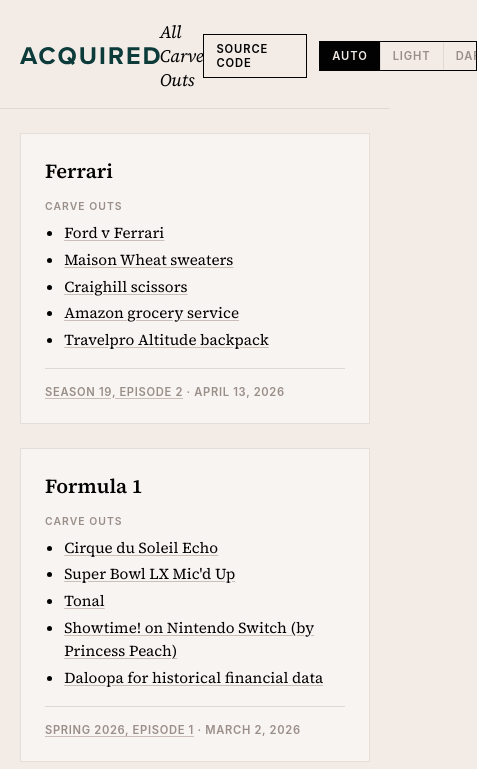
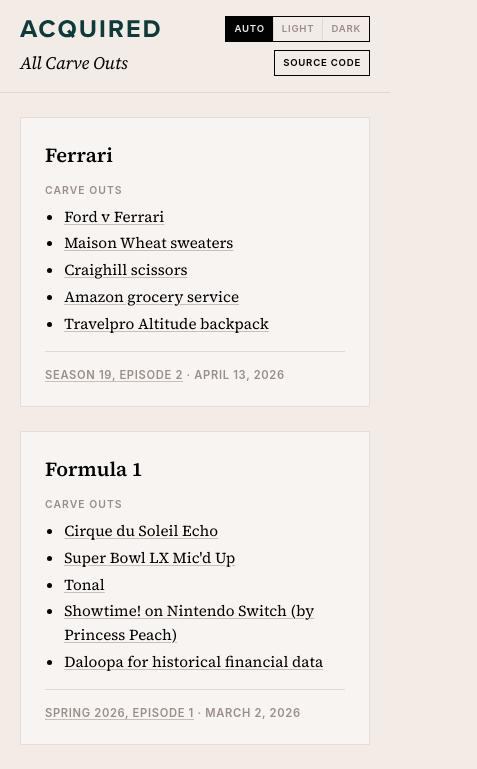
Before and after one commit to e0/acquired-carve-outs, a website built with Vite: page index.html in a window 390 px wide. Shown: the top 769 px of the page, 477 px wide, since content can reach past the window. Built offline with nearby package versions, Linux system fonts and the light colour scheme.

Commit message:
style: adjust header mobile design

```diff
--- a/index.html
+++ b/index.html
@@ -91,11 +91,12 @@
 
       /* ── Header ── */
       .site-header {
-        padding: 1.75rem 2rem 1.25rem;
+        padding: 1.5rem 2rem;
         display: flex;
         justify-content: space-between;
         align-items: center;
         border-bottom: 1px solid var(--color-border);
+        position: relative;
       }
 
       .site-logo {
@@ -118,6 +119,10 @@
         fill: var(--color-logo-hover);
       }
 
+      .site-brand {
+        display: contents;
+      }
+
       .site-heading {
         font-family: "Source Serif 4", Georgia, serif;
         font-size: 1.5rem;
@@ -125,6 +130,9 @@
         font-style: italic;
         letter-spacing: -0.01em;
         color: var(--color-text);
+        position: absolute;
+        left: 50%;
+        transform: translateX(-50%);
       }
 
       .header-actions {
@@ -304,14 +312,60 @@
         color: var(--color-text);
       }
 
+      /* ── Small/Medium: two-row header ── */
+      @media (max-width: 900px) {
+        .site-header {
+          display: grid;
+          grid-template-columns: 1fr auto;
+          grid-template-rows: auto auto;
+          gap: 0.5rem 1rem;
+          align-items: center;
+        }
+
+        .site-brand {
+          display: contents;
+        }
+
+        .site-logo {
+          grid-column: 1;
+          grid-row: 1;
+        }
+
+        .theme-toggle {
+          grid-column: 2;
+          grid-row: 1;
+          justify-self: end;
+        }
+
+        .site-heading {
+          position: static;
+          transform: none;
+          grid-column: 1;
+          grid-row: 2;
+          font-size: 1.1rem;
+        }
+
+        .site-header-btn {
+          grid-column: 2;
+          grid-row: 2;
+          justify-self: end;
+        }
+
+        .header-actions {
+          display: contents;
+        }
+      }
+
       /* ── Mobile ── */
       @media (max-width: 600px) {
         .site-header {
-          padding: 1.25rem 1.25rem 1rem;
+          padding: 1rem 1.25rem;
         }
 
-        .site-heading {
-          font-size: 1.1rem;
+        .site-header-btn,
+        .theme-toggle button {
+          font-size: 0.6rem;
+          padding: 0.4rem 0.5rem;
         }
 
         #json-list-container {
@@ -323,6 +377,7 @@
 
   <body>
     <header class="site-header">
+      <div class="site-brand">
         <a href="https://www.acquired.fm" target="_blank" class="site-logo">
           <svg
             width="520"
@@ -356,6 +411,7 @@
           </svg>
         </a>
         <h1 class="site-heading">All Carve Outs</h1>
+      </div>
       <div class="header-actions">
         <a href="https://github.com/e0/acquired-carve-outs" target="_blank" class="site-header-btn"
           >Source Code</a
```
Lines whose indentation alone changed are shown as unchanged.
